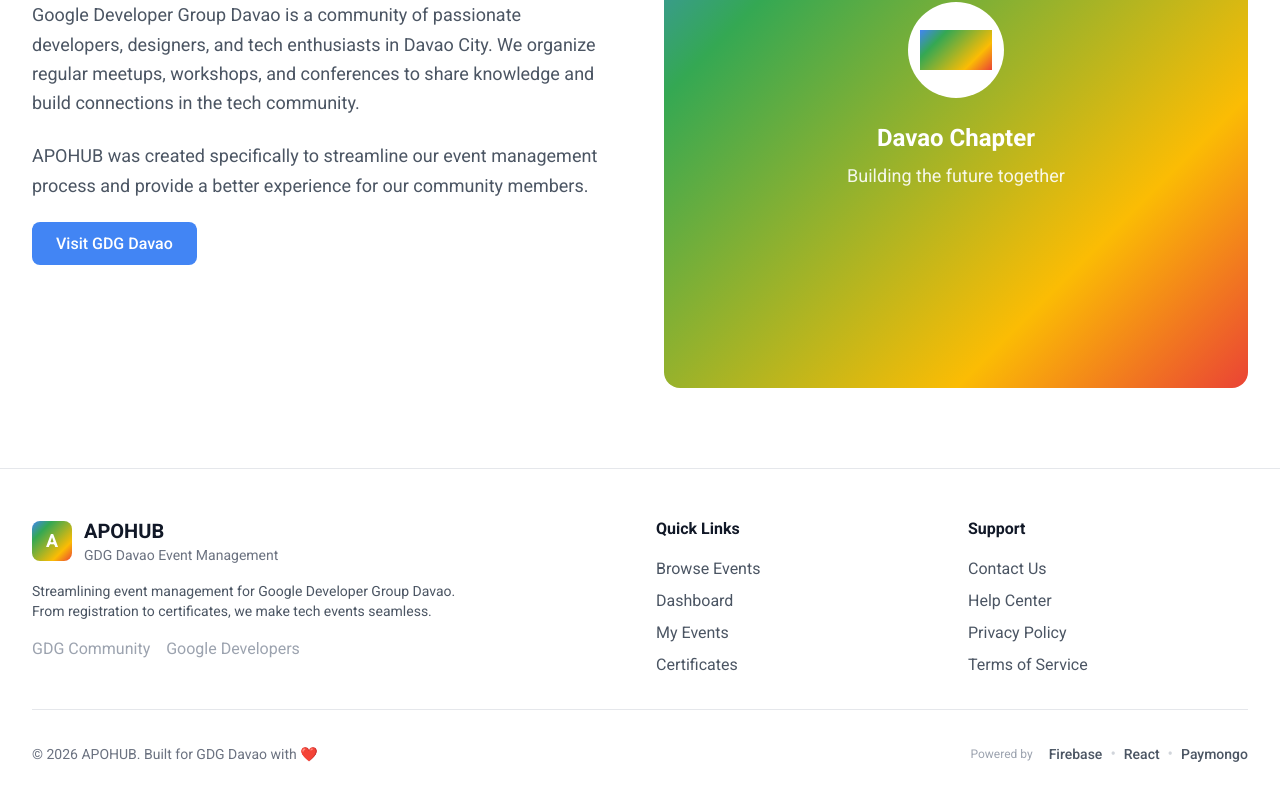
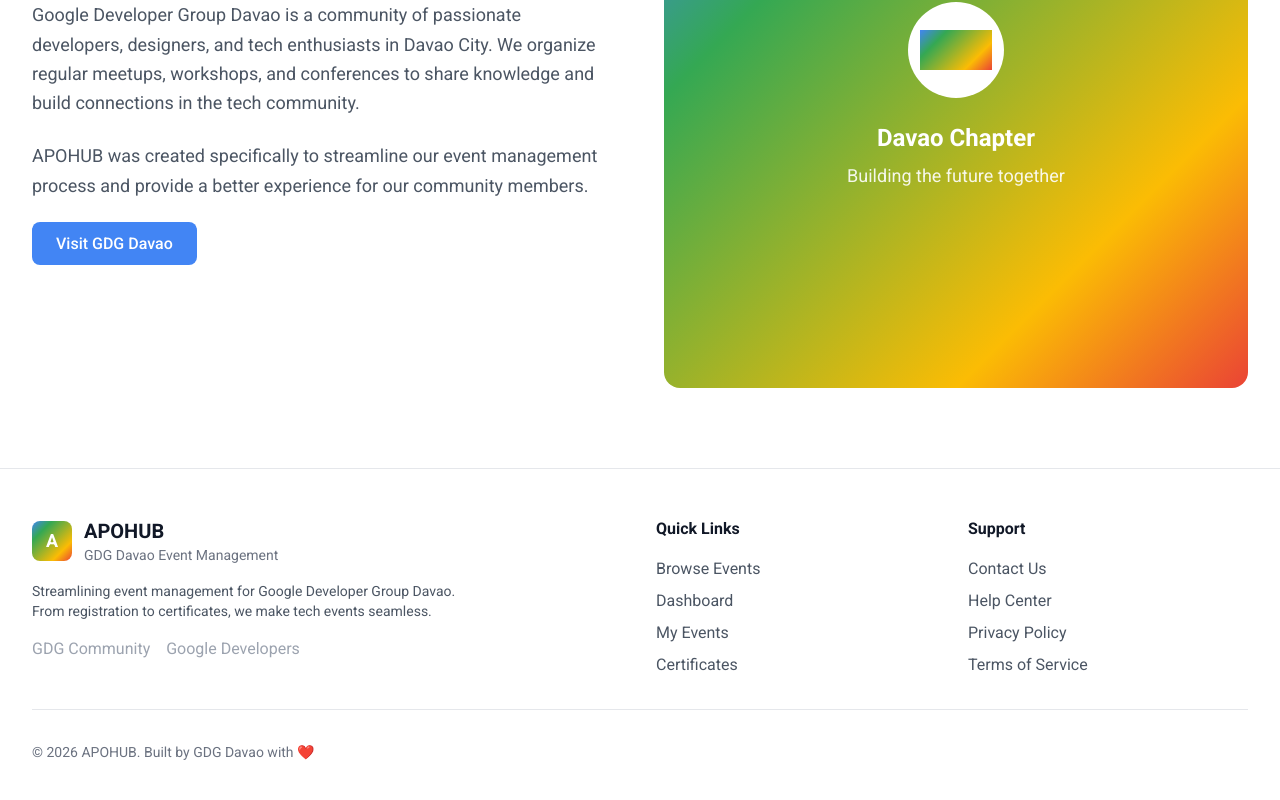
Before and after one commit to gdgdavao/teamapo-hub, a React (Vite) app: page / in a window 1280 px wide. Shown: the part 2313-3113 px from the top of the page. Built offline with nearby package versions, Linux system fonts and the light colour scheme; no server answers; a web font is replaced by a local one.

Commit message:
changed footer details

```diff
--- a/src/components/Layout/Footer.tsx
+++ b/src/components/Layout/Footer.tsx
@@ -98,18 +98,8 @@
 
         <div className="border-t border-gray-200 mt-8 pt-8 flex flex-col sm:flex-row justify-between items-center">
           <p className="text-gray-500 text-sm">
-            © {new Date().getFullYear()} APOHUB. Built for GDG Davao with ❤️
+            © {new Date().getFullYear()} APOHUB. Built by GDG Davao with ❤️
           </p>
-          <div className="flex items-center space-x-4 mt-4 sm:mt-0">
-            <span className="text-xs text-gray-400">Powered by</span>
-            <div className="flex items-center space-x-2">
-              <span className="text-sm font-medium text-gray-600">Firebase</span>
-              <span className="text-gray-300">•</span>
-              <span className="text-sm font-medium text-gray-600">React</span>
-              <span className="text-gray-300">•</span>
-              <span className="text-sm font-medium text-gray-600">Paymongo</span>
-            </div>
-          </div>
         </div>
       </div>
     </footer>
```
